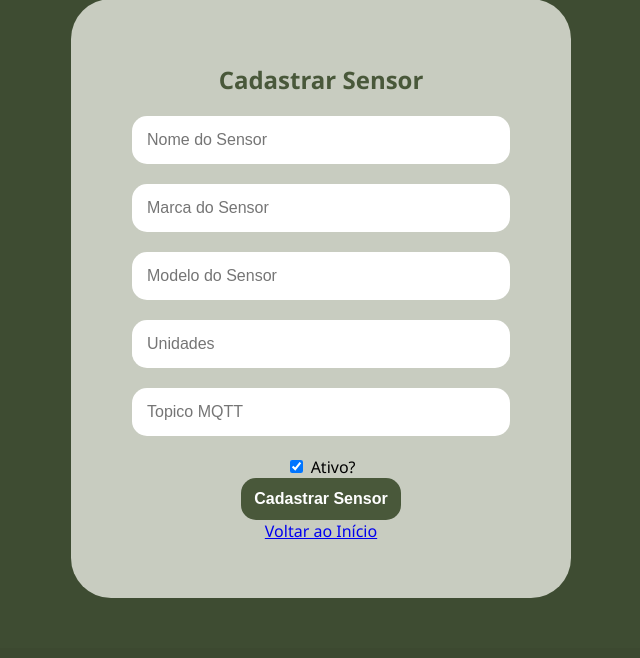
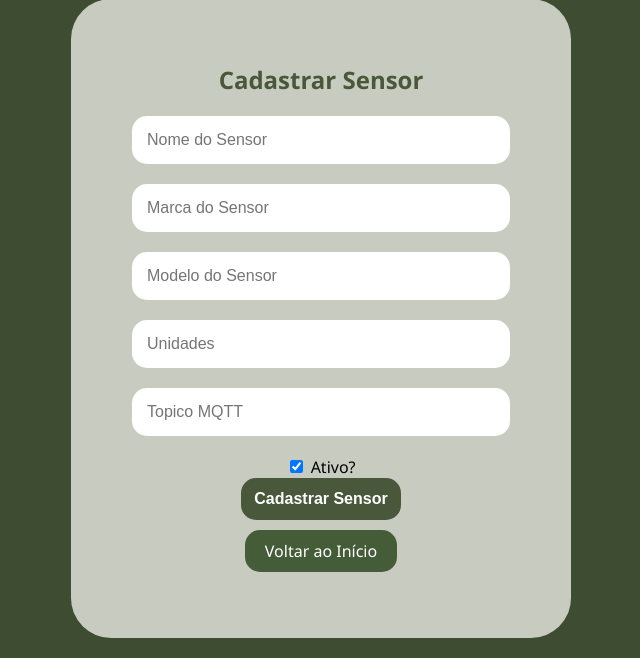
Before and after one commit to DraNefario/flask_app, a Flask app: page /register_sensor in a window 1280 px wide. Shown: the part 152-810 px from the top of the page, without its empty margins (319-959 px from the left). Before the commit the page ends 750 px from the top, so only its background shows below. Run offline with Flask 3, Linux system fonts and the light colour scheme.

Commit message:
Update register_sensor.css

```diff
--- a/expcriativa/static/css/register_sensor.css
+++ b/expcriativa/static/css/register_sensor.css
@@ -145,3 +145,18 @@ button {
     border-radius: 15px;
     cursor: pointer;
 }
+
+.standard-btn {
+    padding: 10px 20px;
+    background-color: #455c38;
+    color: white;
+    border: none;
+    border-radius: 15px;
+    font-weight: 500;
+    font-size: 16px;
+    text-decoration: none;
+    cursor: pointer;
+    transition: background-color 0.3s ease;
+    display: inline-block;
+    margin: 10px;
+}
```
